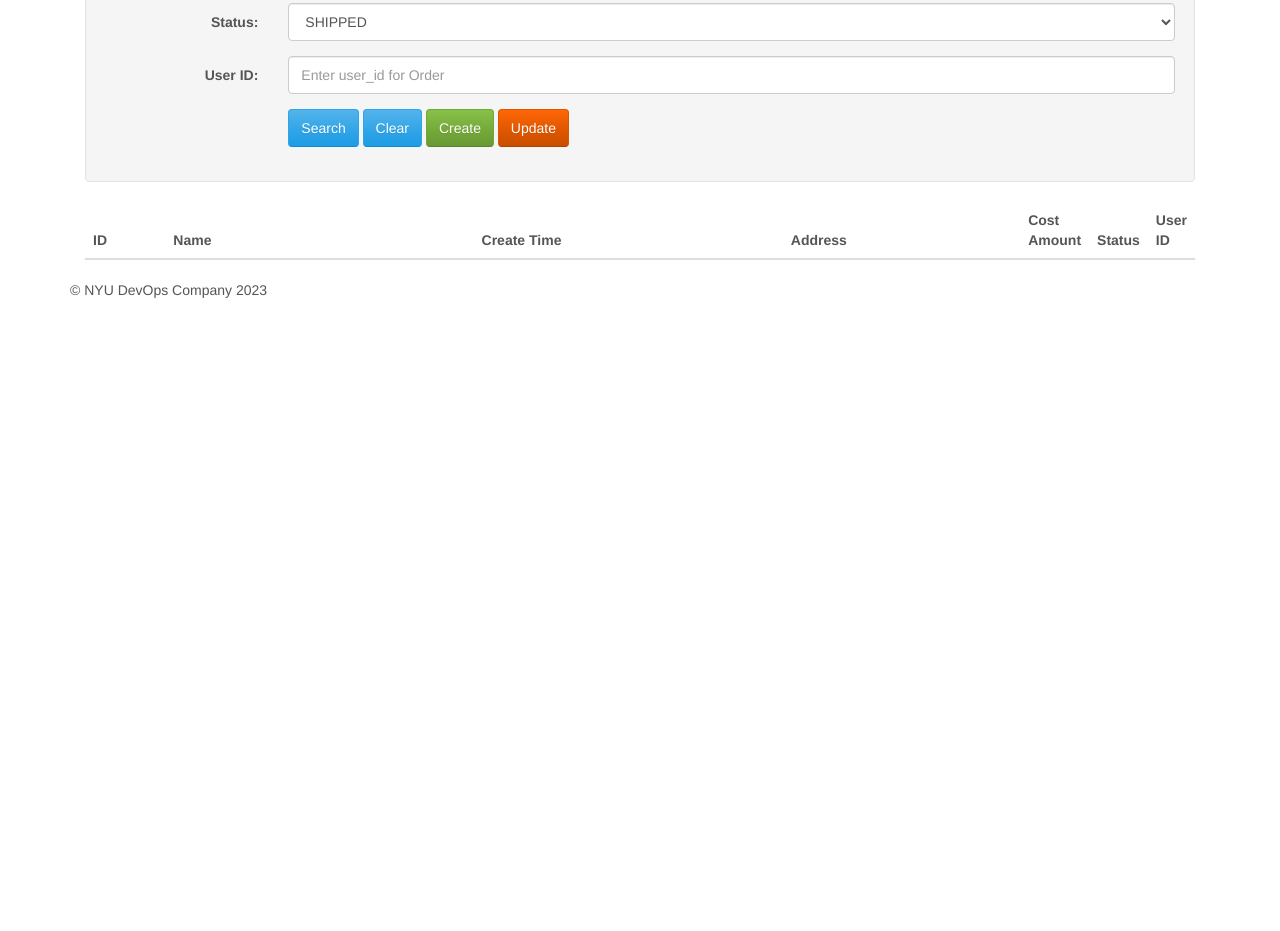
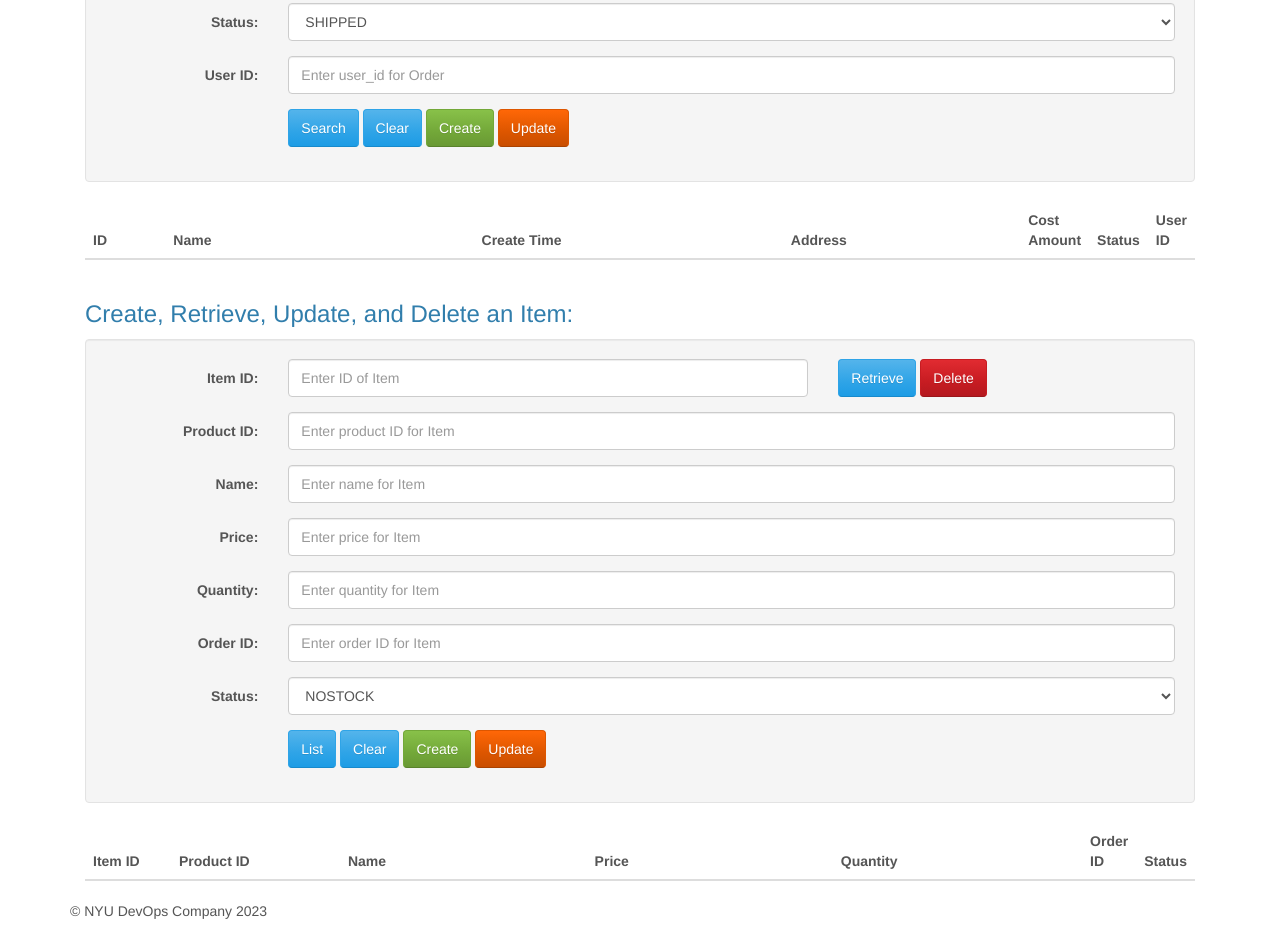
Before and after one commit to MAOQIZHANG/orders, a plain HTML site: page service/static/index.html in a window 1280 px wide. Shown: the part 521-1452 px from the top of the page. Before the commit the page ends 831 px from the top, so only its background shows below. Drawn offline with Linux system fonts and the light colour scheme; files that its build step writes are made by us from their sources; files whose address does not match are found by name.

Commit message:
add items features

```diff
--- a/service/static/index.html
+++ b/service/static/index.html
@@ -32,9 +32,9 @@
                 <input type="text" class="form-control" id="order_id" placeholder="Enter ID of Order">
               </div>
               <div class="col-sm-4">
-                <button type="submit" class="btn btn-primary" id="retrieve-btn">Retrieve</button>
-                <button type="submit" class="btn btn-danger" id="delete-btn">Delete</button>
-                <button type="submit" class="btn btn-danger" id="cancel-btn">Cancel</button>
+                <button type="submit" class="btn btn-primary" id="order-retrieve-btn">Retrieve</button>
+                <button type="submit" class="btn btn-danger" id="order-cancel-btn">Cancel</button>
+                <button type="submit" class="btn btn-danger" id="order-delete-btn">Delete</button>
               </div>
             </div>
           </div> <!-- form horizontal -->
@@ -100,10 +100,10 @@
             <!-- SUBMIT BUTTONS -->
             <div class="form-group">
               <div class="col-sm-offset-2 col-sm-10">
-                <button type="submit" class="btn btn-primary" id="search-btn">Search</button>
-                <button type="submit" class="btn btn-primary" id="clear-btn">Clear</button>
-                <button type="submit" class="btn btn-success" id="create-btn">Create</button>
-                <button type="submit" class="btn btn-warning" id="update-btn">Update</button>
+                <button type="submit" class="btn btn-primary" id="order-search-btn">Search</button>
+                <button type="submit" class="btn btn-primary" id="order-clear-btn">Clear</button>
+                <button type="submit" class="btn btn-success" id="order-create-btn">Create</button>
+                <button type="submit" class="btn btn-warning" id="order-update-btn">Update</button>
               </div>
             </div>
           </div> <!-- form horizontal -->
@@ -127,6 +127,109 @@
         </table>
       </div>
 
+      <!-- FORM ITEMS-->
+      <div class="col-md-12" id="form_data">
+        <h3>Create, Retrieve, Update, and Delete an Item:</h3>
+        <div class="well">
+          <div class="form-horizontal">
+            <div class="form-group">
+              <label class="control-label col-sm-2" for="order_item_id">Item ID:</label>
+              <div class="col-sm-6">
+                <input type="number" class="form-control" id="order_item_id" placeholder="Enter ID of Item">
+              </div>
+              <div class="col-sm-4">
+                <button type="submit" class="btn btn-primary" id="item-retrieve-btn">Retrieve</button>
+                <button type="submit" class="btn btn-danger" id="item-delete-btn">Delete</button>
+              </div>
+            </div>
+          </div> <!-- form horizontal -->
+
+          <div class="form-horizontal">
+
+            <!-- PRODUCT ID -->
+            <div class="form-group">
+              <label class="control-label col-sm-2" for="order_product_id">Product ID:</label>
+              <div class="col-sm-10">
+                <input type="number" class="form-control" id="order_product_id" placeholder="Enter product ID for Item">
+              </div>
+            </div>
+
+            <!-- ORDER TITLE -->
+            <div class="form-group">
+              <label class="control-label col-sm-2" for="order_title">Name:</label>
+              <div class="col-sm-10">
+                <input type="string" class="form-control" id="order_title" placeholder="Enter name for Item">
+              </div>
+            </div>
+
+            <!-- PRICE -->
+            <div class="form-group">
+              <label class="control-label col-sm-2" for="order_price">Price:</label>
+              <div class="col-sm-10">
+                <input type="number" class="form-control" id="order_price" placeholder="Enter price for Item">
+              </div>
+            </div>
+
+            <!-- QUANTITY -->
+            <div class="form-group">
+              <label class="control-label col-sm-2" for="order_amount">Quantity:</label>
+              <div class="col-sm-10">
+                <input type="number" class="form-control" id="order_amount" placeholder="Enter quantity for Item">
+              </div>
+            </div>
+
+            <!-- ORDER ID -->
+            <div class="form-group">
+              <label class="control-label col-sm-2" for="order_order_id">Order ID:</label>
+              <div class="col-sm-10">
+                <input type="number" class="form-control" id="order_order_id" placeholder="Enter order ID for Item">
+              </div>
+            </div>
+
+            <!-- STATUS -->
+            <div class="form-group">
+              <label class="control-label col-sm-2" for="order_item_status">Status:</label>
+              <div class="col-sm-10">
+                <select class="form-control" id="order_status">
+                  <option value="NEW" selected>INTSTOCK</option>
+                  <option value="PENDING" selected>LOWSTOCK</option>
+                  <option value="APPROVED" selected>NOSTOCK</option>
+                </select>
+              </div>
+            </div>
+
+
+
+            <!-- SUBMIT BUTTONS -->
+            <div class="form-group">
+              <div class="col-sm-offset-2 col-sm-10">
+                <button type="submit" class="btn btn-primary" id="item-list-btn">List</button>
+                <button type="submit" class="btn btn-primary" id="item-clear-btn">Clear</button>
+                <button type="submit" class="btn btn-success" id="item-create-btn">Create</button>
+                <button type="submit" class="btn btn-warning" id="item-update-btn">Update</button>
+              </div>
+            </div>
+          </div> <!-- form horizontal -->
+        </div> <!-- end well -->
+      </div> <!-- end Form -->
+
+      <!-- Search Results -->
+      <div class="table-responsive col-md-12" id="list_item_results">
+        <table class="table table-striped">
+          <thead>
+          <tr>
+            <th class="col-md-1">Item ID</th>
+            <th class="col-md-2">Product ID</th>
+            <th class="col-md-3">Name</th>
+            <th class="col-md-3">Price</th>
+            <th class="col-md-4">Quantity</th>
+            <th class="col-md-4">Order ID</th>
+            <th class="col-md-5">Status</th>
+          </tr>
+          </thead>
+        </table>
+      </div>
+
       <footer>
         <br><br>
         <p>&copy; NYU DevOps Company 2023</p>
--- a/service/static/js/rest_api.js
+++ b/service/static/js/rest_api.js
@@ -35,7 +35,7 @@ $(function () {
     // Create an Order
     // ****************************************
 
-    $("#create-btn").click(function () {
+    $("#order-create-btn").click(function () {
 
         let name = $("#order_name").val();
         let create_time = $("#order_create_time").val();
@@ -81,7 +81,7 @@ $(function () {
     // Update an Order
     // ****************************************
 
-    $("#update-btn").click(function () {
+    $("#order-update-btn").click(function () {
 
         let id =  $("#order_id").val();
         let name = $("#order_name").val();
@@ -124,7 +124,7 @@ $(function () {
     // Retrieve an Order
     // ****************************************
 
-    $("#retrieve-btn").click(function () {
+    $("#order-retrieve-btn").click(function () {
 
         let order_id = $("#order_id").val();
 
@@ -154,7 +154,7 @@ $(function () {
     // Delete an Order
     // ****************************************
 
-    $("#delete-btn").click(function () {
+    $("#order-delete-btn").click(function () {
 
         let order_id = $("#order_id").val();
 
@@ -181,7 +181,7 @@ $(function () {
     // Cancel an Order
     // ****************************************
 
-    $("#cancel-btn").click(function () {
+    $("#order-cancel-btn").click(function () {
 
         let order_id = $("#order_id").val();
 
@@ -208,7 +208,7 @@ $(function () {
     // Clear the form
     // ****************************************
 
-    $("#clear-btn").click(function () {
+    $("#order-clear-btn").click(function () {
         $("#order_id").val("");
         $("#flash_message").empty();
         clear_form_data()
@@ -218,7 +218,7 @@ $(function () {
     // Search for an Order
     // ****************************************
 
-    $("#search-btn").click(function () {
+    $("#order-search-btn").click(function () {
 
         let name = $("#order_name").val();
         let status = $("#order_status").val();
```
